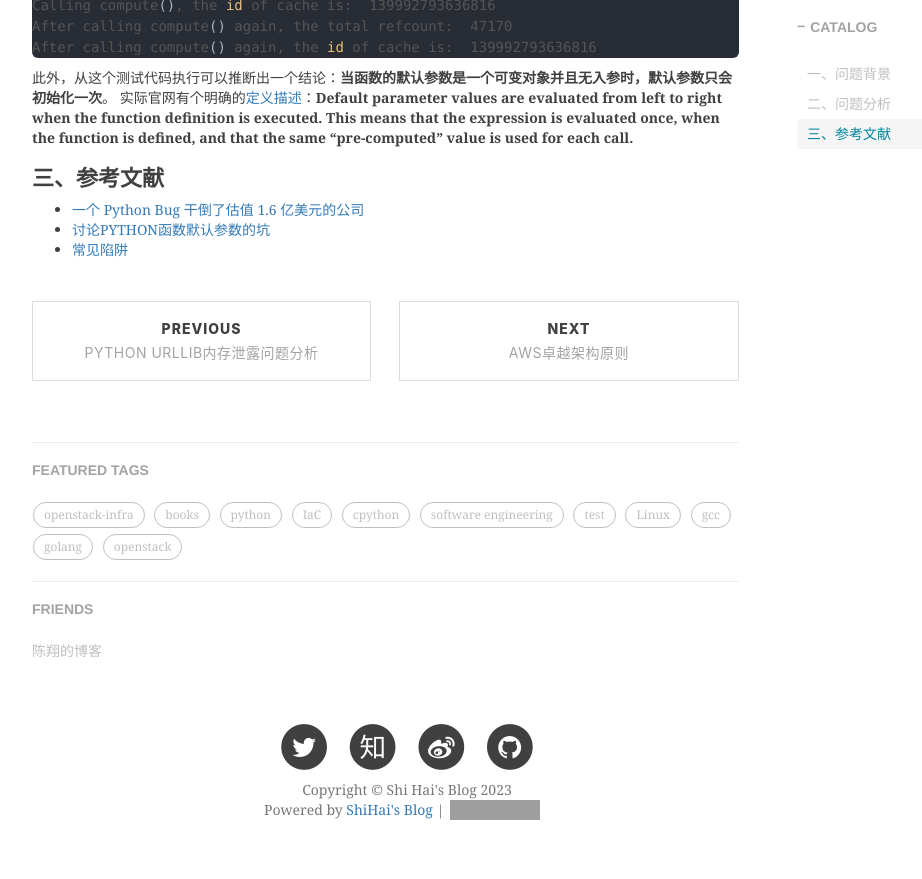
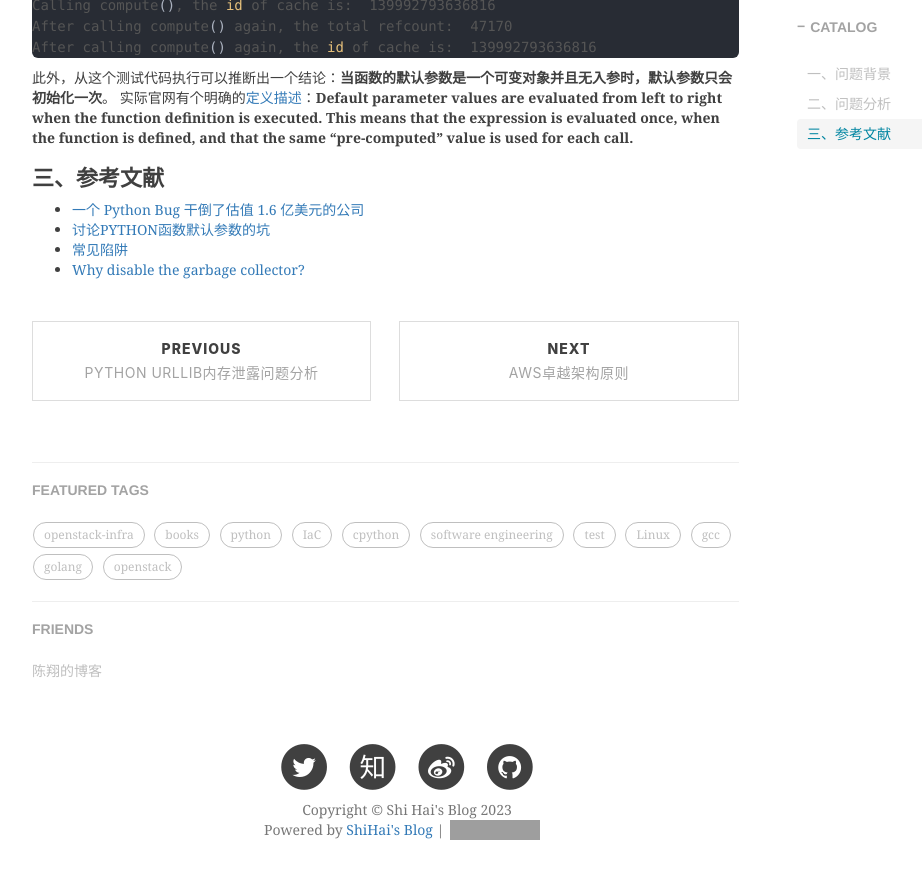
Before and after one commit to shihai1991/shihai1991.github.io, a Jekyll site: the page built from _posts/2023-02-23-记一个python循环引用问题.md, in a window 1280 px wide and 900 px high, scrolled down 1972 px. Shown: the top 879 px of the window, without its empty margins (233-1155 px from the left). Built offline with Jekyll 4.4.1, drawn with Linux system fonts in a browser that asks for light colours; nearby versions of some CDN libraries; comment, search, counter and statistics services are not loaded; grey boxes are pictures that could not be loaded.

Commit message:
Update 2023-02-23-记一个python循环引用问题.md

```diff
--- a/_posts/2023-02-23-记一个python循环引用问题.md
+++ b/_posts/2023-02-23-记一个python循环引用问题.md
@@ -88,3 +88,4 @@ After calling compute() again, the id of cache is:  139992793636816
 - [一个 Python Bug 干倒了估值 1.6 亿美元的公司](https://mp.weixin.qq.com/s/d9fI1hTfX5IrXAjRI_n4tg)
 - [讨论PYTHON函数默认参数的坑](http://blog.nsfocus.net/python/)
 - [常见陷阱](https://pythonguidecn.readthedocs.io/zh/latest/writing/gotchas.html)
+- [Why disable the garbage collector?](https://stackoverflow.com/questions/20495946/why-disable-the-garbage-collector)
```
